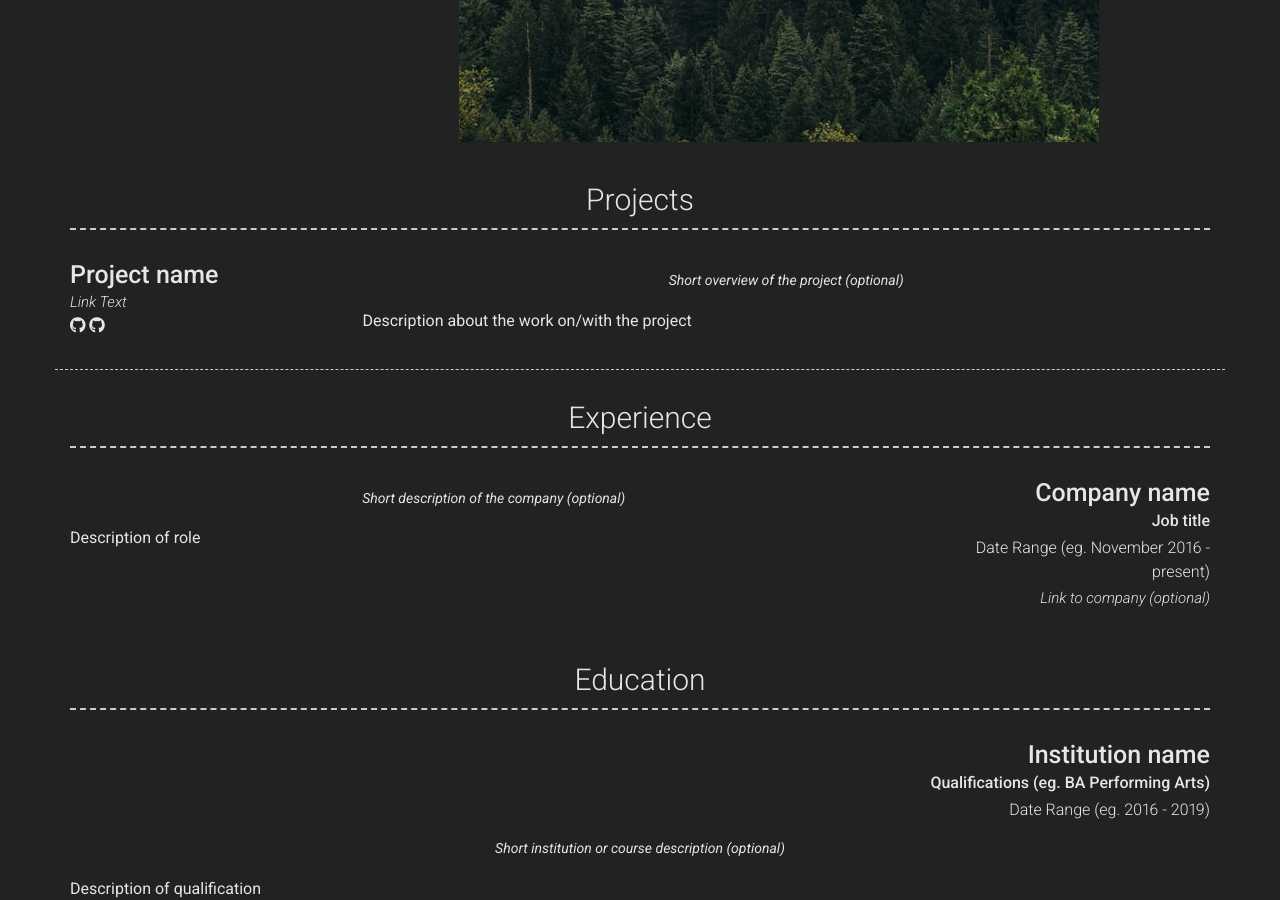
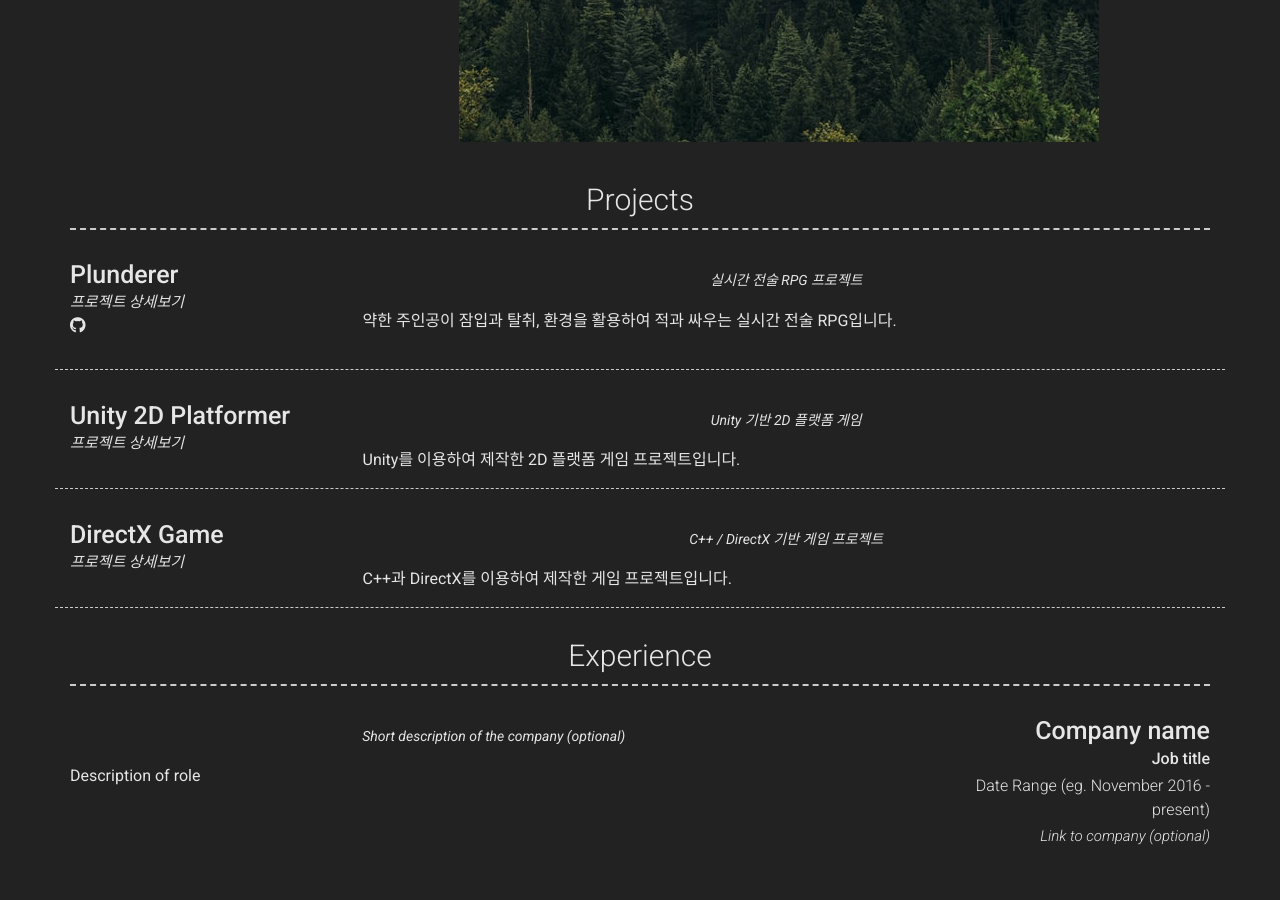
Before and after one commit to new6ie3/new6ie3.github.io, a Jekyll site: the page built from index.md, in a window 1280 px wide and 900 px high, scrolled down 917 px. Built offline with Jekyll 4.4.1, drawn with Linux system fonts in a browser that asks for light colours; nearby versions of some CDN libraries; some of the changed text lies outside the part shown.

Commit message:
Update _config.yml

```diff
--- a/_config.yml
+++ b/_config.yml
@@ -12,8 +12,8 @@ email: 2fastboii@gmail.com (optional)
 # email_title: Email (Email title override)
 phone: 010-8723-0648 (optional)
 # phone_title: Phone (Phone title override)
-website: https://github.com/new6ie3 (eg. https://google.com)(Github)
-# website_title: Web (Website title override)
+website: https://github.com/new6ie3 (eg. https://google.com)(optional)
+# website_title: Github (Website title override)
 
 # Dark Mode (true/false/never)
 darkmode: true
@@ -61,26 +61,44 @@ about_content: | # this will include new lines to allow paragraphs
     - Images ![alt text](/images/landscape-trees.jpg "Trees")
 
 content:
-  - title: Projects # Title for the section
-    layout: list # Type of content section (list/text)
+  - title: Projects
+    layout: list
     content:
       - layout: left
-        border: weak  # Value of `weak` will display a weak border below this item. # Any
-                      # other value (or no value) means no border will be displayed
-        title: Project name
-        link: Link to project (eg. sproogen.github.io/modern-resume-theme)(optional)
-        link_text: Link Text
+        border: weak
+        title: Plunderer
+        link: /projects/plunderer/
+        link_text: 프로젝트 상세보기
         additional_links:
-          - title:  Github page for project (eg. sproogen/modern-resume-theme)
+          - title: Github
             icon: fab fa-github
-            url: Link to project (eg. sproogen.github.io/modern-resume-theme)(optional)
-          - title:  Github page for project (eg. sproogen/modern-resume-theme)
-            icon: fab fa-github
-            url: Link to project (eg. sproogen.github.io/modern-resume-theme)(optional)
+            url: https://github.com/new6ie3
         quote: >
-          Short overview of the project (optional)
-        description: | # this will include new lines to allow paragraphs
-          Description about the work on/with the project
+          실시간 전술 RPG 프로젝트
+        description: |
+          약한 주인공이 잠입과 탈취, 환경을 활용하여
+          적과 싸우는 실시간 전술 RPG입니다.
+
+      - layout: left
+        border: weak
+        title: Unity 2D Platformer
+        link: /projects/platformer/
+        link_text: 프로젝트 상세보기
+        quote: >
+          Unity 기반 2D 플랫폼 게임
+        description: |
+          Unity를 이용하여 제작한 2D 플랫폼 게임 프로젝트입니다.
+
+      - layout: left
+        border: weak
+        title: DirectX Game
+        link: /projects/directx-game/
+        link_text: 프로젝트 상세보기
+        quote: >
+          C++ / DirectX 기반 게임 프로젝트
+        description: |
+          C++과 DirectX를 이용하여 제작한 게임 프로젝트입니다.
+
   - title: Experience
     layout: list
     content:
```
